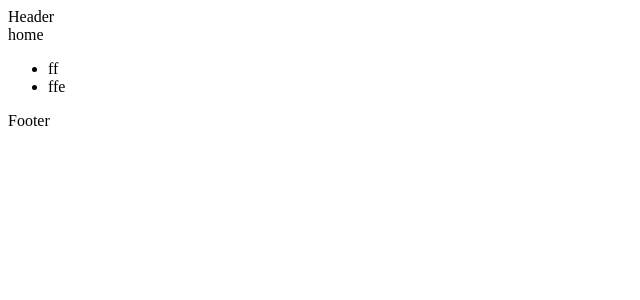
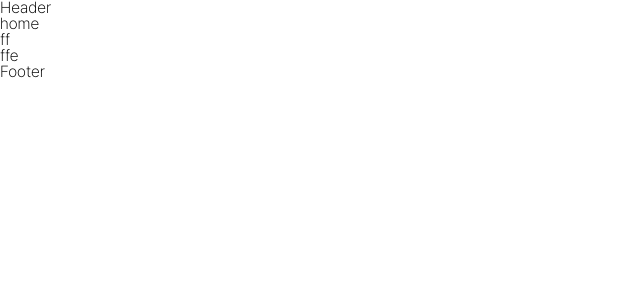
Before and after one commit to tomm777/Pro-Pofol, a React (Create React App) app: page / in a window 1280 px wide. Shown: the top 300 px of the page, without its empty margins (0-640 px from the left). Built offline with nearby package versions, Linux system fonts and the light colour scheme.

Commit message:
design: font 적용 및 공통 css 추가

```diff
--- a/src/App.js
+++ b/src/App.js
@@ -3,12 +3,14 @@ import router from './Routes/routing';
 import { RecoilRoot } from 'recoil';
 import { ThemeProvider } from 'styled-components';
 import theme from './Styles/theme';
+import GlobalStyles from './Styles/global';
 
 function App() {
 	return (
 		<>
 			<RecoilRoot>
 				<ThemeProvider theme={theme}>
+					<GlobalStyles />
 					<RouterProvider router={router} />
 				</ThemeProvider>
 			</RecoilRoot>
--- a/src/Styles/common.js
+++ b/src/Styles/common.js
@@ -7,6 +7,11 @@ export const ModalBackground = css`
 	width: 100%;
 	height: 100vh;
 	background-color: rgba(0, 0, 0, 0.7);
+`;
+
+export const bodyContainer = css`
+	margin: 0 auto;
+	width: 1080px;
 `;
 
 export const flexCenter = css`
--- a/src/Styles/global.js
+++ b/src/Styles/global.js
@@ -10,28 +10,38 @@ const GlobalStyles = createGlobalStyle`
     ${reset}
 
     @font-face {
+        font-family: 'Pretendard-ExtraLight';
+        src: url('./Assets/Font/Pretendard-ExtraLight.otf') format('opentype');
+    }
+
+    @font-face {
         font-family: 'Pretendard-Light';
-        src: url('../../public/Assets/Font/Pretendard-Light.otf') format('opentype');
+        src: url('./Assets/Font/Pretendard-Light.otf') format('opentype');
     }
 
     @font-face {
         font-family: 'Pretendard-Regular';
-        src: url('../../public/Assets/Font/Pretendard-Regular.otf') format('opentype');
+        src: url('./Assets/Font/Pretendard-Regular.otf') format('opentype');
     }
 
     @font-face {
         font-family: 'Pretendard-Medium';
-        src: url('../../public/Assets/Font/Pretendard-Medium.otf') format('opentype');
+        src: url('./Assets/Font/Pretendard-Medium.otf') format('opentype');
     }
 
     @font-face {
         font-family: 'Pretendard-Bold';
-        src: url('../../public/Assets/Font/Pretendard-Bold.otf') format('opentype');
+        src: url('./Assets/Font/Pretendard-Bold.otf') format('opentype');
     }
 
     * {
+        margin: 0;
+        padding: 0;
         box-sizing: border-box;
-        font-family: 'Pretendard-Regular';
+    }
+
+    body {
+        font-family: ${({ theme }) => theme.FONT_WEIGHT.extraLight};
     }
 
     button {
--- a/src/Styles/theme.js
+++ b/src/Styles/theme.js
@@ -30,10 +30,11 @@ const FONT_SIZE = {
 };
 
 const FONT_WEIGHT = {
-	light: '100',
-	regular: '400',
-	medium: '500',
-	bold: '700',
+	extraLight: 'Pretendard-ExtraLight',
+	light: 'Pretendard-Light',
+	regular: 'Pretendard-Regular',
+	medium: 'Pretendard-Medium',
+	bold: 'Pretendard-Bold',
 };
 
 const theme = {
```
Also changed, not shown: public/Assets/Font/Pretendard-ExtraLight.otf (added).
